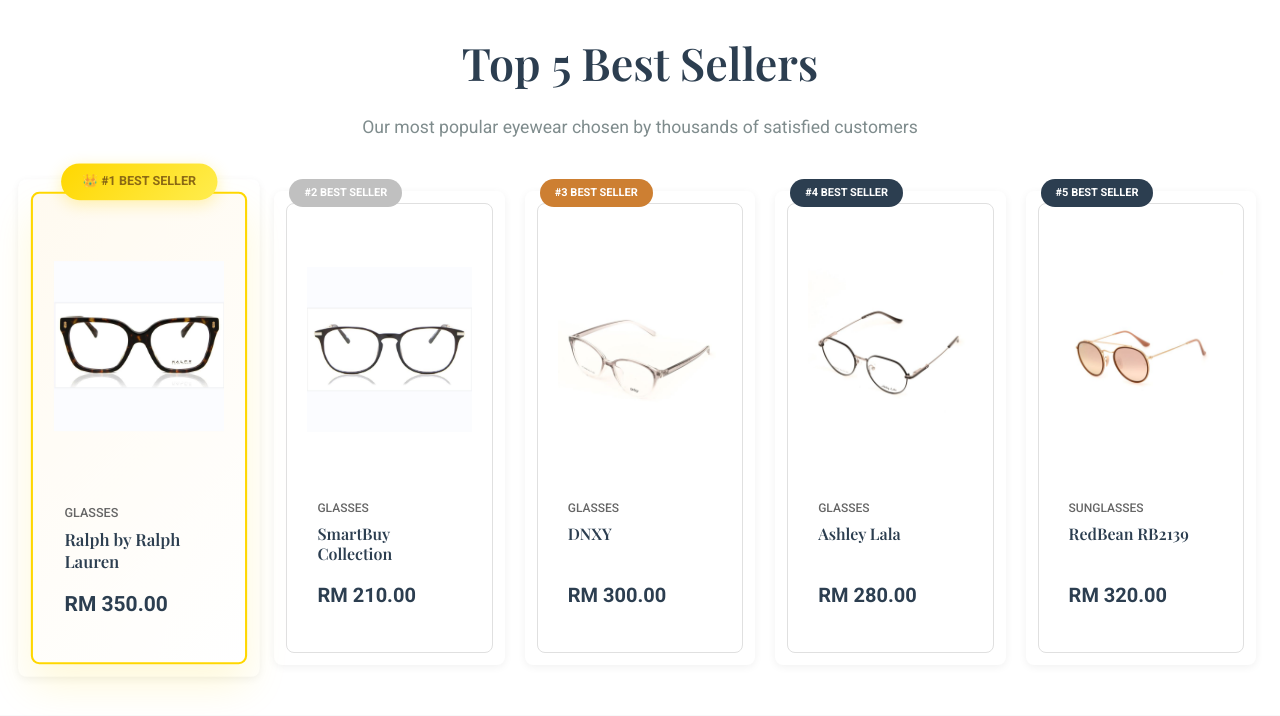
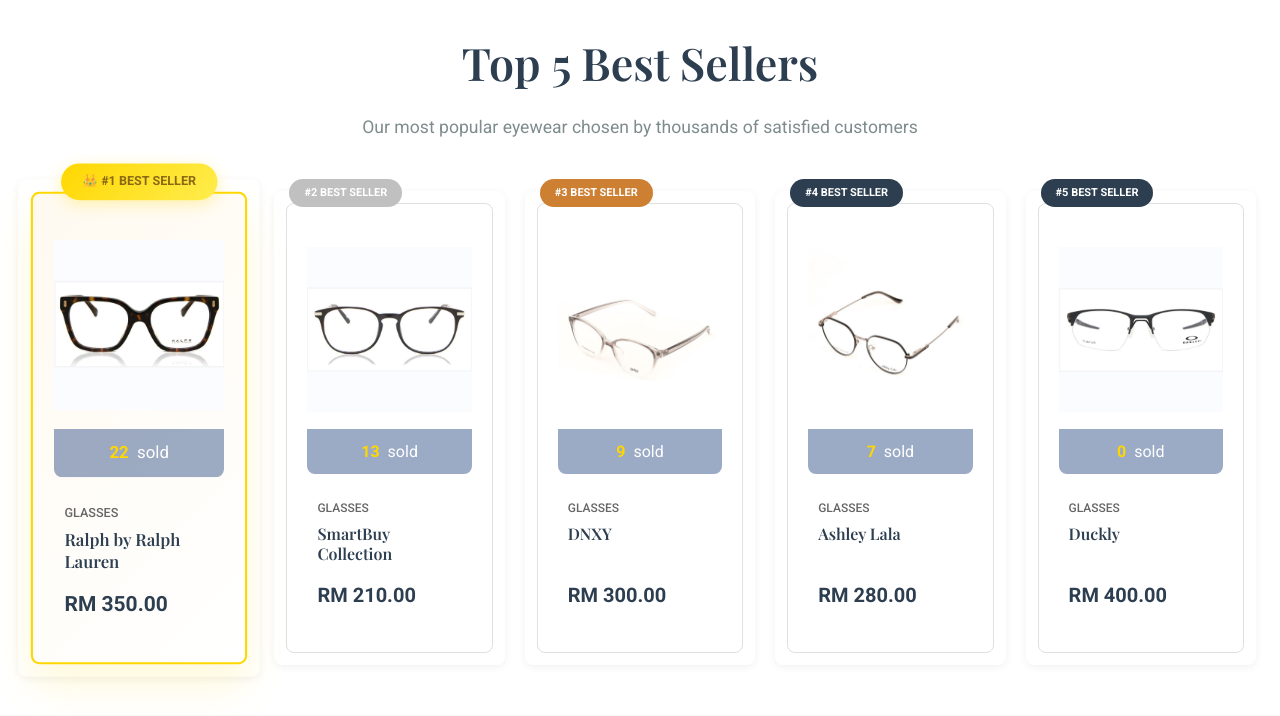
Before and after one commit to Zy-430/FourEyesCollective, a PHP site: page /page/homepage.php in a window 1280 px wide. Shown: the part 692-1408 px from the top of the page. Run offline with PHP 8.4, Linux system fonts and the light colour scheme; data comes from the database, SQL or seed files in the repository; some libraries are stand-ins or nearby versions.

Commit message:
homepage and app.css

```diff
--- a/web/css/app.css
+++ b/web/css/app.css
@@ -464,6 +464,37 @@
     align-items: center;
     position: relative;
     transition: all 0.4s ease;
+}
+
+.top-product-sold {
+    position: absolute;
+    bottom: 0;
+    left: 0;
+    width: 100%;
+    background: rgba(58, 88, 140, 0.5);
+    color: white;
+    padding: 10px 0;
+    font-size: 16px;
+    text-align: center;
+    border-radius: 0 0 8px 8px;
+    z-index: 2;
+    box-sizing: border-box;
+}
+
+.top-product-sold .sold-count {
+    font-weight: 700;
+    color: #ffd700;
+    margin-right: 4px;
+}
+
+.top5-product .product-image-container {
+    position: relative;
+    padding-bottom: 40px;
+}
+
+.top5-product:hover .top-product-sold {
+    opacity: 1;
+    background: rgba(58, 88, 140, 1);
 }
 
 .top5-product:nth-child(1) {
@@ -1605,6 +1636,10 @@
     .wishlist-page .product-grid {
         grid-template-columns: repeat(2, 1fr);
     }
+    .top-product-sold {
+        font-size: 14px;
+        padding: 8px 0;
+    }
 }
 
 @media (max-width: 576px) {
--- a/web/page/homepage.php
+++ b/web/page/homepage.php
@@ -55,8 +55,7 @@
                                 <i class="far fa-heart"></i>
                             </button>
 
-                            <div class="product-sold"><span class="sold-count"><?= number_format($soldCount) ?></span> sold</div>
-
+                            <div class="top-product-sold"><span class="sold-count"><?= number_format($soldCount) ?></span> sold</div>
                         </div>
 
                         <!-- Product Info -->
```
